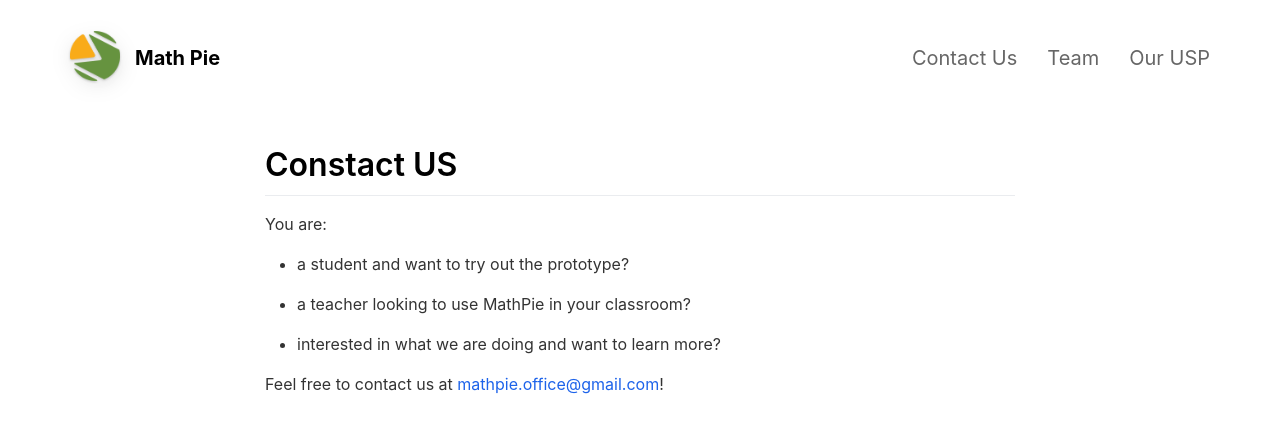
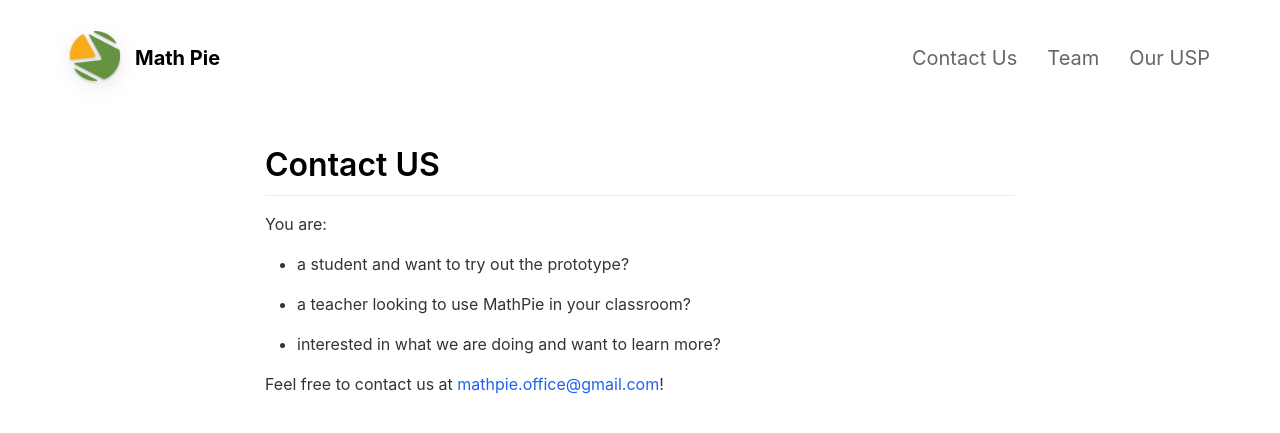
Before and after one commit to RokKos/MathPie, a Jekyll site: the page built from _pages/contactus.md, in a window 1280 px wide. Shown: the top 433 px of the page. Built offline with Jekyll 4.4.1, drawn with Linux system fonts in a browser that asks for light colours; nearby versions of some CDN libraries.

Commit message:
tipo fix

```diff
--- a/_pages/contactus.md
+++ b/_pages/contactus.md
@@ -4,7 +4,7 @@ title: Contact Us
 include_in_header: true
 ---
 
-# Constact US
+# Contact US
 
 You are:
 
```
